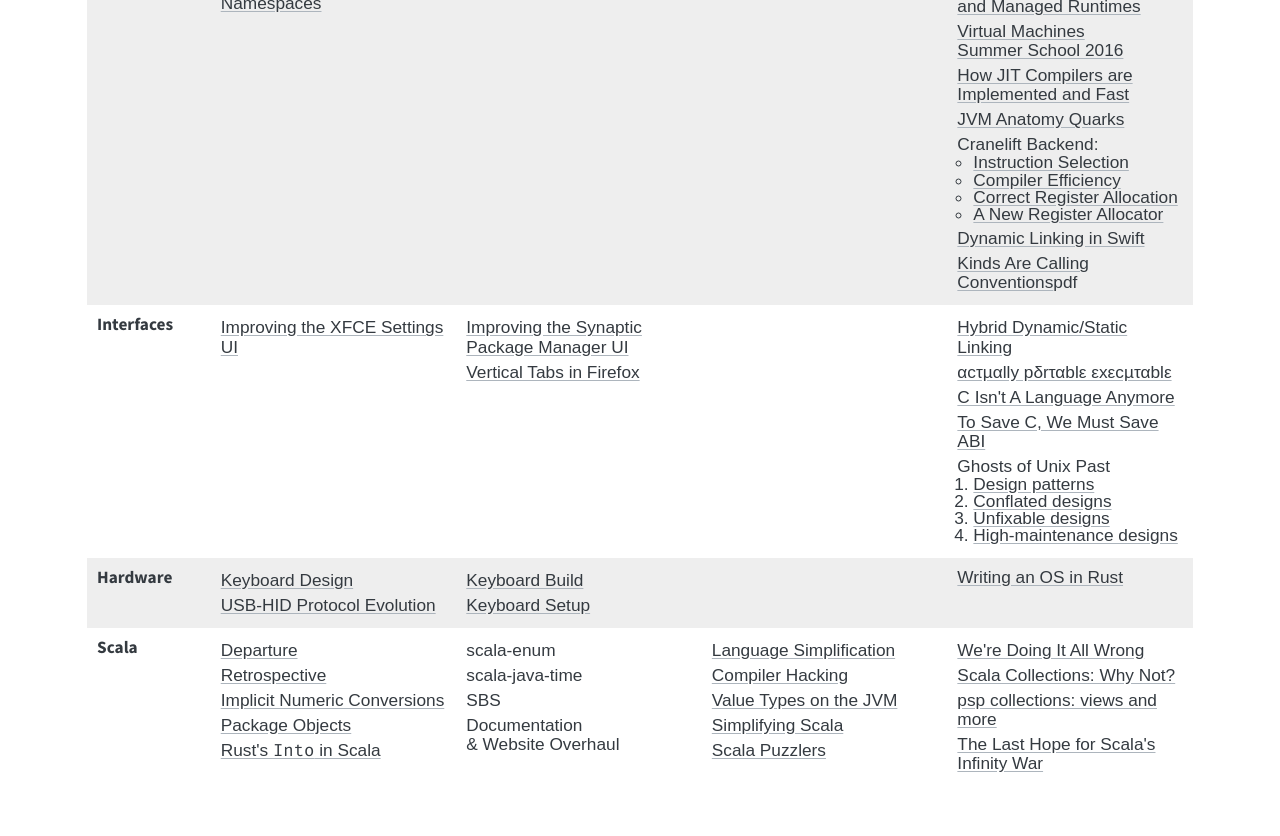
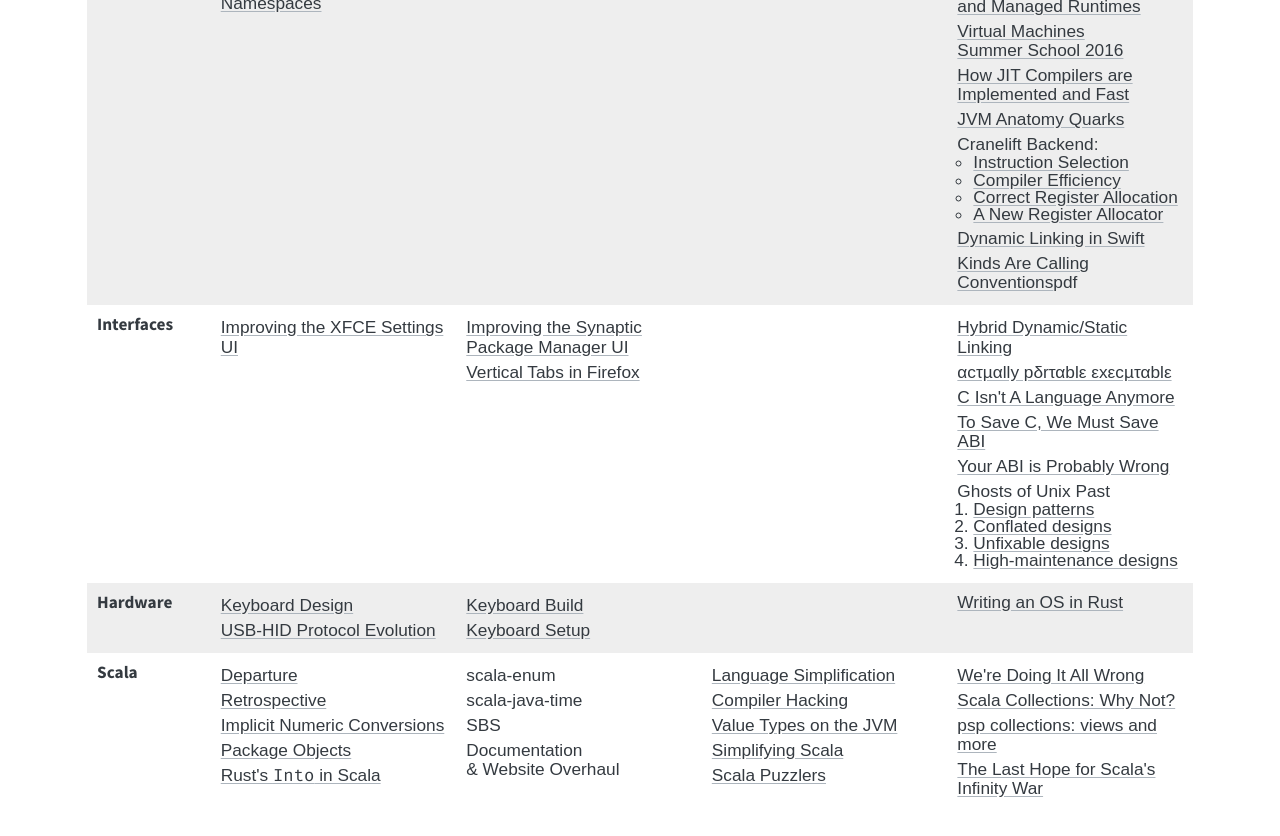
Before and after one commit to soc/soc.me, a Jekyll site: the page built from index.md, in a window 1280 px wide and 900 px high, scrolled down 800 px. Shown: the top 836 px of the window. Built offline with Jekyll 4.4.1, drawn with Linux system fonts in a browser that asks for light colours; some web fonts are replaced.

Commit message:
add "Your ABI is Probably Wrong" to index

```diff
--- a/index.md
+++ b/index.md
@@ -160,6 +160,7 @@
       <div><a href="https://justine.lol/ape.html">αcτµαlly pδrταblε εxεcµταblε</a></div>
       <div><a href="https://gankra.github.io/blah/c-isnt-a-language/">C Isn't A Language Anymore</a></div>
       <div><a href="https://thephd.dev/to-save-c-we-must-save-abi-fixing-c-function-abi">To Save C, We Must Save ABI</a></div>
+      <div><a href="https://outerproduct.net/boring/2021-05-07_abi-wrong.html">Your ABI is Probably Wrong</a></div>
       <div>Ghosts of Unix Past
         <ol>
           <li><a href="https://lwn.net/Articles/411845/">Design patterns</a></li>
```
